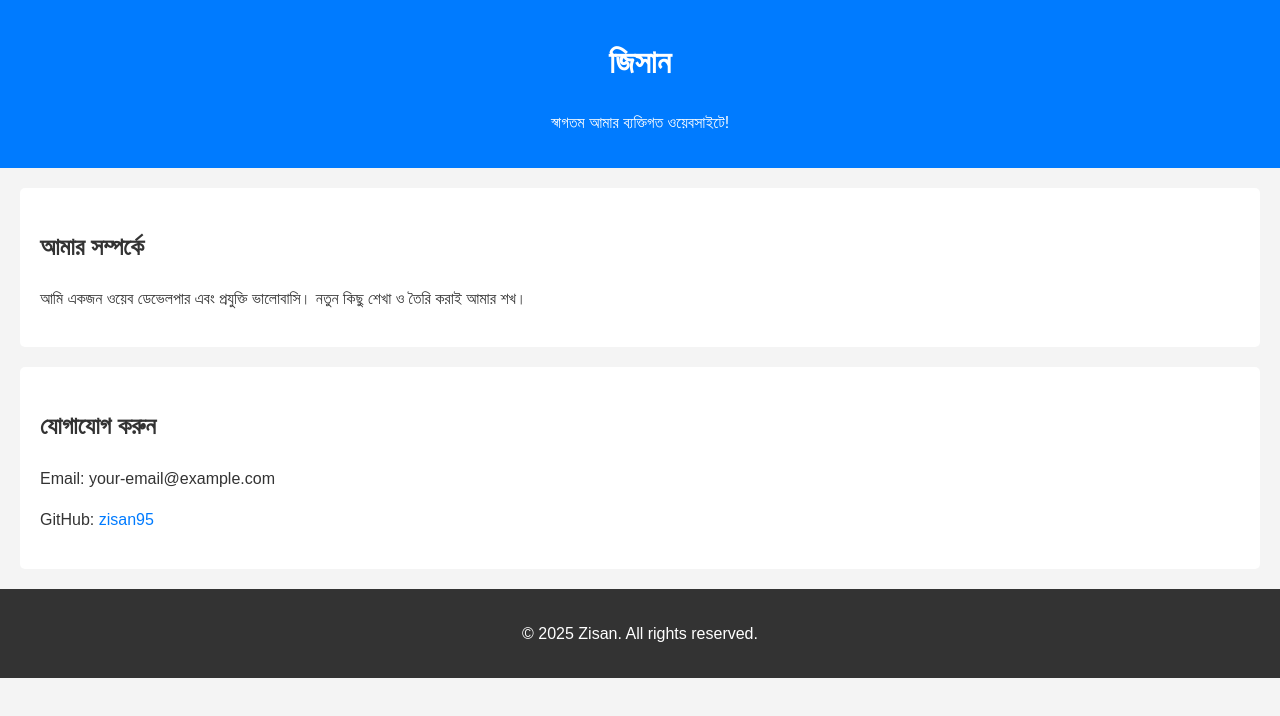
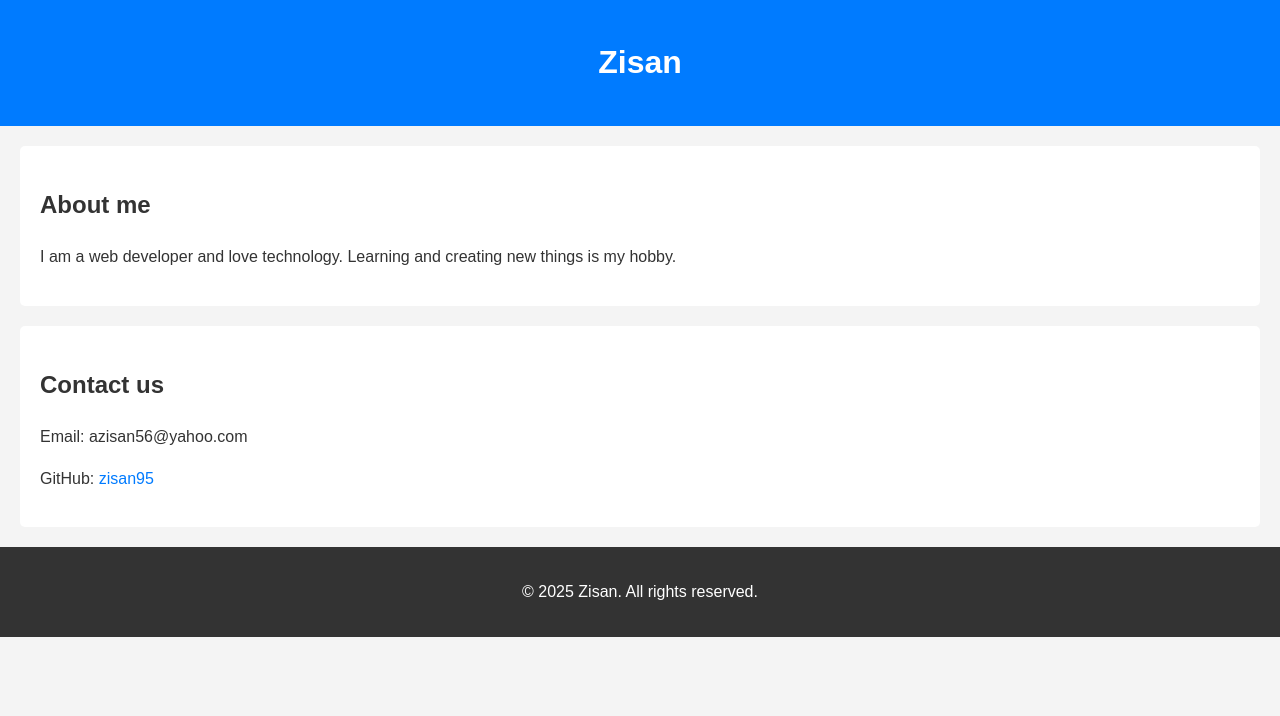
Before and after one commit to zisan95/zisan95.github.io, a plain HTML site: page index.html in a window 1280 px wide. Drawn offline with Linux system fonts and the light colour scheme.

Commit message:
Update index.html

```diff
--- a/index.html
+++ b/index.html
@@ -8,16 +8,16 @@
 </head>
 <body>
     <header>
-        <h1>জিসান</h1>
-        <p>স্বাগতম আমার ব্যক্তিগত ওয়েবসাইটে!</p>
+        <h1>Zisan</h1>
+        <Welcome to my personal website!</p>
     </header>
     <section class="about">
-        <h2>আমার সম্পর্কে</h2>
-        <p>আমি একজন ওয়েব ডেভেলপার এবং প্রযুক্তি ভালোবাসি। নতুন কিছু শেখা ও তৈরি করাই আমার শখ।</p>
+        <h2>About me</h2>
+        <p>I am a web developer and love technology. Learning and creating new things is my hobby.</p>
     </section>
     <section class="contact">
-        <h2>যোগাযোগ করুন</h2>
-        <p>Email: your-email@example.com</p>
+        <h2>Contact us</h2>
+        <p>Email: azisan56@yahoo.com</p>
         <p>GitHub: <a href="https://github.com/zisan95" target="_blank">zisan95</a></p>
     </section>
     <footer>
```
